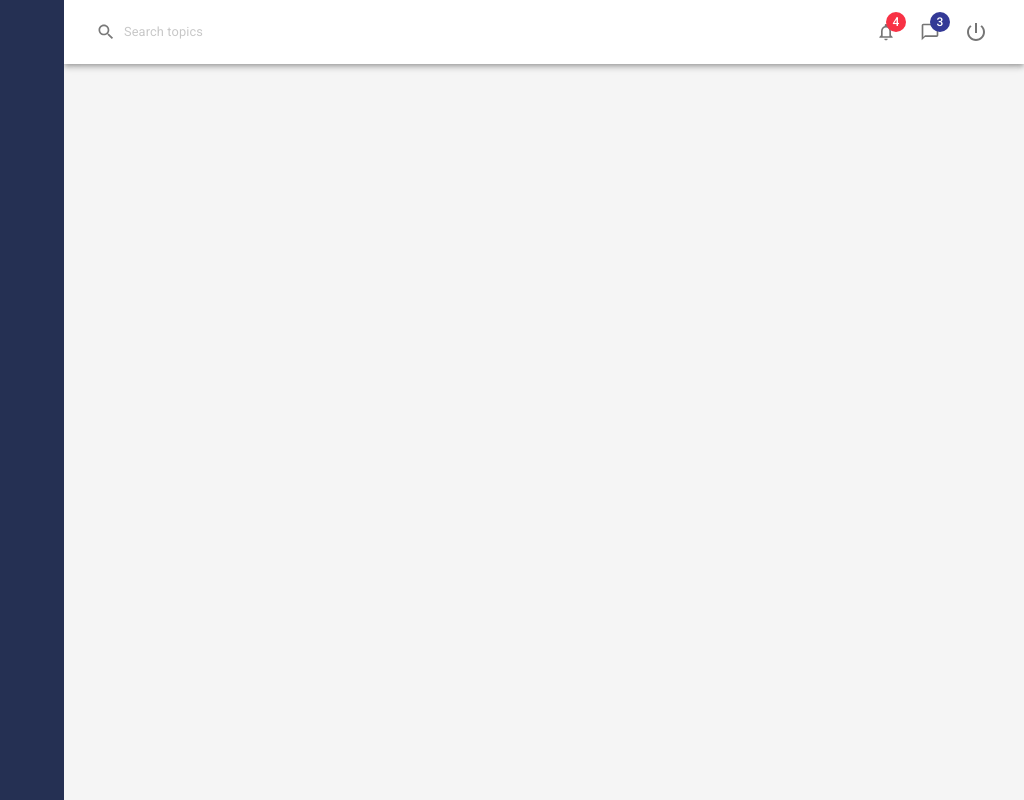
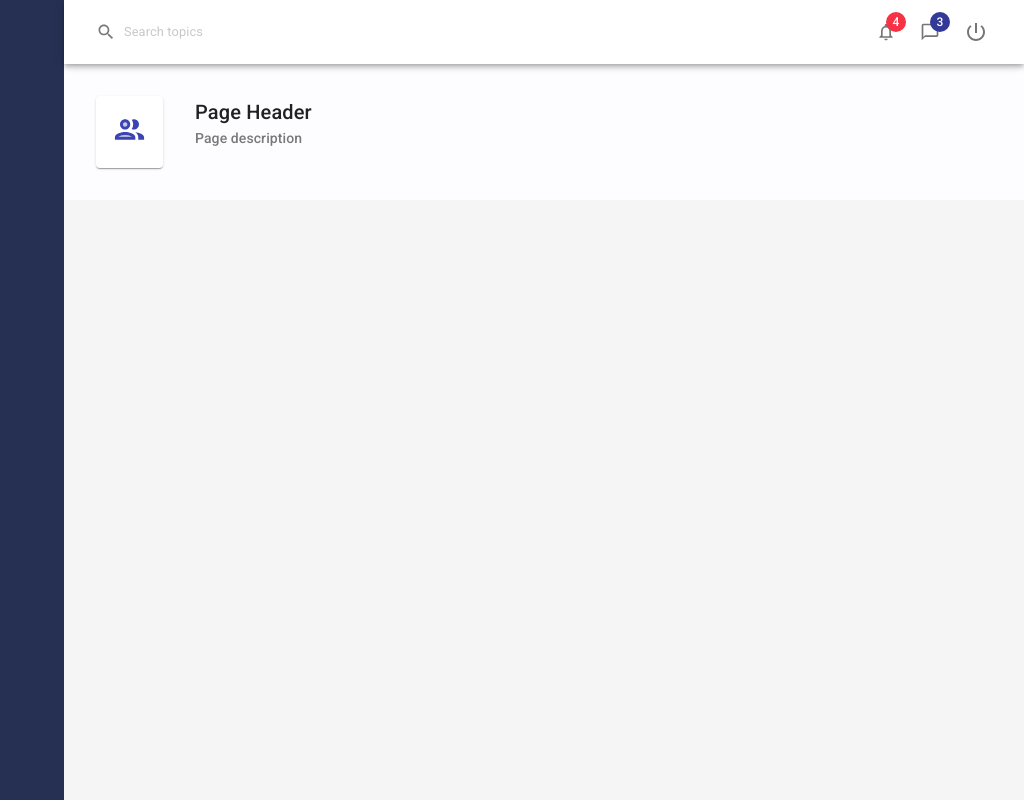
Before and after one commit to mhayk/mui-system, a React (Create React App) app: page / in a window 1280 px wide. Shown: the whole page, without its empty margins (256-1280 px from the left). Built offline with nearby package versions, Linux system fonts and the light colour scheme.

Commit message:
Theme customizing has been updated.
Signed-off-by: Mhayk Whandson <hi@mhayk.com>

```diff
--- a/src/App/App.js
+++ b/src/App/App.js
@@ -1,6 +1,9 @@
 import { createTheme, CssBaseline, makeStyles, ThemeProvider } from '@material-ui/core';
 import Header from '../components/Header';
+import PageHeader from '../components/PageHeader';
 import SideMenu from '../components/SideMenu';
+import PeopleOutlineTwoToneIcon from '@material-ui/icons/PeopleOutlineTwoTone';
+
 import './App.css';
 
 const theme = createTheme({
@@ -15,6 +18,13 @@
     },
     background: {
       default: '#f5f5f5',
+    }
+  },
+  overrides: {
+    MuiAppBar: {
+      root: {
+        transform: 'translateZ(0)'
+      }
     }
   }
 })
@@ -35,6 +45,10 @@
       <SideMenu />
       <div className={classes.appMain}>
         <Header />
+        <PageHeader
+          title="Page Header"
+          subtitle="Page description"
+          icon={<PeopleOutlineTwoToneIcon fontSize="large" />} />
       </div>
       <CssBaseline />
     </ThemeProvider>
--- a/src/components/Header.js
+++ b/src/components/Header.js
@@ -7,7 +7,7 @@
 
 const useStyles = makeStyles(theme => ({
     root: {
-        backgroundColor: '#fff',
+        backgroundColor: '#fff'
     },
     searchInput: {
         opacity: '0.6',
--- /dev/null
+++ b/src/components/PageHeader.js
@@ -0,0 +1,53 @@
+import { Card, makeStyles, Paper, Typography } from '@material-ui/core'
+import React from 'react'
+
+const useStyles = makeStyles(theme => ({
+    root: {
+        backgroundColor: '#fdfdff'
+    },
+    pageHeader: {
+        padding: theme.spacing(4),
+        display: 'flex',
+        marginBottom: theme.spacing(2),
+    },
+    pageIcon: {
+        display: 'inline-block',
+        padding: theme.spacing(2),
+        color: '#3c44b1'
+    },
+    pageTitle: {
+        paddingLeft: theme.spacing(4),
+        '& .MuiTypography-subtitle2': {
+            opacity: '0.6'
+        }
+    }
+}))
+
+export default function PageHeader(props) {
+
+    const classes = useStyles()
+    const { title, subtitle, icon } = props
+    return (
+        <Paper elevation={0} square className={classes.root}>
+            <div className={classes.pageHeader}>
+                <Card className={classes.pageIcon}>
+                    {icon}
+                </Card>
+                <div className={classes.pageTitle}>
+                    <Typography
+                        variant="h6"
+                        component="div"
+                    >
+                        {title}
+                    </Typography>
+                    <Typography
+                        variant="subtitle2"
+                        component="div"
+                    >
+                        {subtitle}
+                    </Typography>
+                </div>
+            </div>
+        </Paper>
+    )
+}
```
